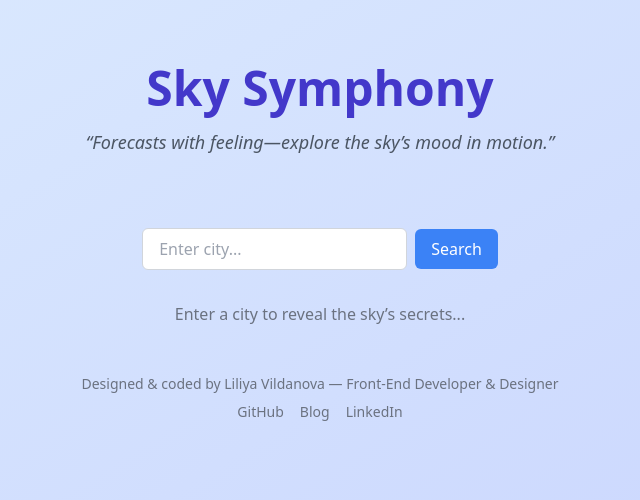
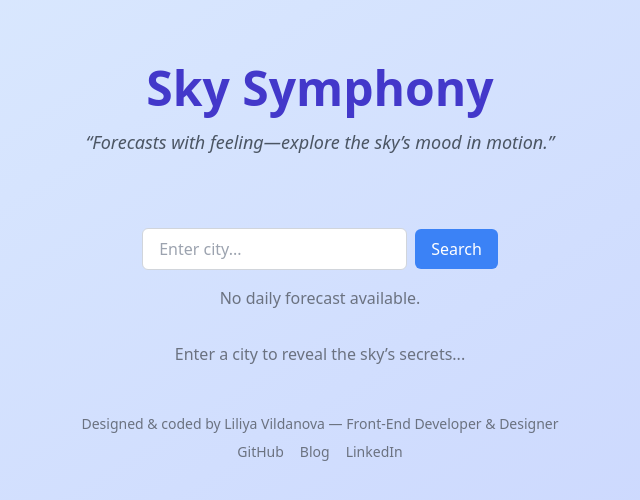
Before and after one commit to liliyadev/weather-app, a React (Create React App) app: page / in a window 1280 px wide. Shown: the top 500 px of the page, without its empty margins (320-960 px from the left). Built offline with nearby package versions, Linux system fonts and the light colour scheme.

Commit message:
Add ForecastCards component

```diff
--- a/src/App.js
+++ b/src/App.js
@@ -2,7 +2,7 @@ import React, { useState } from "react";
 import SearchBar from "./components/SearchBar";
 import WeatherCard from "./components/WeatherCard";
 import ForecastChart from "./components/ForecastChart";
-import ForecastCards from "./components/ForecastCards"; // new component
+import ForecastCards from "./components/ForecastCards";
 import HourlyChart from "./components/HourlyChart";
 import { fetchWeather } from "./utils/fetchWeather";
 
@@ -10,14 +10,19 @@ function App() {
   const [weather, setWeather] = useState(null);
   const [view, setView] = useState("daily");
 
+  const [loading, setLoading] = useState(false);
+
   const handleSearch = async (city) => {
+    setLoading(true);
     const data = await fetchWeather(city);
-    if (data) {
-      setWeather(data);
-    } else {
-      alert("Could not fetch weather. Try another city.");
-    }
+    setWeather(data);
+    setLoading(false);
   };
+
+
+  console.log("Current view:", view);
+  console.log("Hourly:", weather?.hourly);
+  console.log("Forecast:", weather?.forecast);
 
   return (
     <div className="min-h-screen bg-gradient-to-br from-blue-100 to-indigo-200 dark:from-gray-900 dark:to-gray-800 p-4 text-gray-800 dark:text-gray-100">
@@ -33,10 +38,12 @@ function App() {
       {/* 🔍 Search */}
       <SearchBar onSearch={handleSearch} />
 
-      {/* 🌡️ Current Weather */}
+      {loading && (
+        <p className="text-center text-gray-500 mt-4">Fetching the sky’s secrets...</p>
+      )}
+
       {weather && <WeatherCard weather={weather} />}
 
-      {/* 🔁 View Toggle */}
       {weather && (
         <div className="flex justify-center gap-4 mt-6">
           <button
@@ -54,17 +61,47 @@ function App() {
         </div>
       )}
 
-      {/* 📊 Forecast Views */}
-      {view === "hourly" && Array.isArray(weather?.hourly) && weather.hourly.length > 0 && (
-        <HourlyChart hourly={weather.hourly} />
+
+      {/* 🌡️ Current Weather */}
+      {weather && (
+        <div className="flex justify-center gap-4 mt-6">
+          <button
+            onClick={() => setView("hourly")}
+            className={`px-4 py-2 rounded ${view === "hourly" ? "bg-indigo-500 text-white" : "bg-gray-200 dark:bg-gray-700"}`}
+          >
+            Hourly
+          </button>
+          <button
+            onClick={() => setView("daily")}
+            className={`px-4 py-2 rounded ${view === "daily" ? "bg-indigo-500 text-white" : "bg-gray-200 dark:bg-gray-700"}`}
+          >
+            7-Day
+          </button>
+        </div>
       )}
 
-      {view === "daily" && Array.isArray(weather?.forecast) && weather.forecast.length > 0 && (
-        <>
-          <ForecastChart forecast={weather.forecast} />
-          <ForecastCards forecast={weather.forecast} />
-        </>
+
+      {/* 📊 Forecast Views */}
+      {view === "hourly" && (
+        Array.isArray(weather?.hourly) && weather.hourly.length > 0 ? (
+          <HourlyChart hourly={weather.hourly} />
+        ) : (
+          <p className="text-center text-gray-500 mt-4">No hourly data available.</p>
+        )
       )}
+
+      {view === "daily" && (
+        Array.isArray(weather?.forecast) && weather.forecast.length > 0 ? (
+          <>
+            <ForecastChart forecast={weather.forecast} />
+            <ForecastCards forecast={weather.forecast} />
+          </>
+        ) : (
+          <p className="text-center text-gray-500 mt-4">No daily forecast available.</p>
+        )
+      )}
+
+
 
       {/* 💤 Empty States */}
       {Array.isArray(weather?.forecast) && weather.forecast.length === 0 && (
--- a/src/utils/fetchWeather.js
+++ b/src/utils/fetchWeather.js
@@ -1,5 +1,6 @@
 export const fetchWeather = async (city) => {
   try {
+    // Step 1: Get coordinates from city name
     const geoRes = await fetch(
       `https://api.openweathermap.org/data/2.5/weather?q=${city}&units=metric&appid=${process.env.REACT_APP_WEATHER_KEY}`
     );
@@ -10,12 +11,14 @@ export const fetchWeather = async (city) => {
 
     const { lat, lon } = geoData.coord;
 
+    // Step 2: Get forecast using One Call API
     const forecastRes = await fetch(
-      `https://api.openweathermap.org/data/3.0/onecall?lat=${lat}&lon=${lon}&exclude=minutely,hourly,alerts&units=metric&appid=${process.env.REACT_APP_WEATHER_KEY}`
+      `https://api.openweathermap.org/data/3.0/onecall?lat=${lat}&lon=${lon}&exclude=minutely,alerts&units=metric&appid=${process.env.REACT_APP_WEATHER_KEY}`
     );
     const forecastData = await forecastRes.json();
     console.log("Forecast data:", forecastData);
 
+    // Step 3: Return combined data
     return {
       ...geoData,
       forecast: forecastData.daily || [],
```
